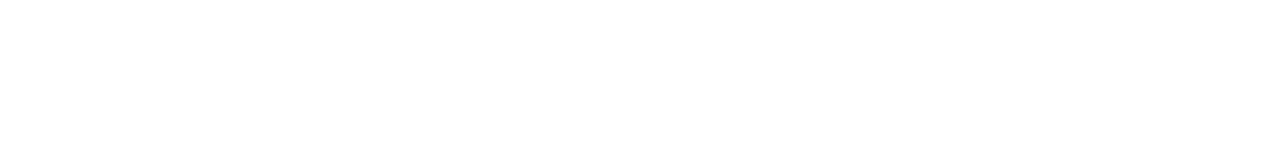
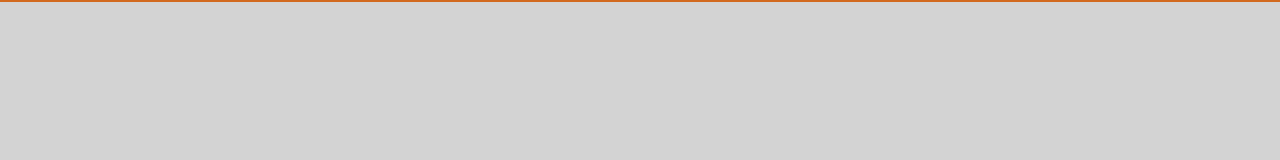
Before and after one commit to heabarnette/fewd_landing_page_clone, a plain HTML site: page index.html in a window 1280 px wide. Drawn offline with Linux system fonts and the light colour scheme.

Commit message:
Added navigation

```diff
--- a/css/style.css
+++ b/css/style.css
@@ -46,3 +46,20 @@ table {
 	border-collapse: collapse;
 	border-spacing: 0;
 }
+
+body {
+    background-color: LightGray;
+}
+div {
+    border: 1px solid Chocolate;
+}
+
+/* Navigation Section */
+.top-navigation {
+	background-color: #fff;
+}
+.top-navigation < .content {
+	width: 970px;
+	height: 70px;
+	margin: 0 auto;
+}
--- a/index.html
+++ b/index.html
@@ -6,6 +6,10 @@
 	<link rel="stylesheet" href="css/style.css">
 </head>
 <body>
+	<nav class="top-navigation">
+		<div class="content"></div>
+	</nav>
 
 </body>
+
 </html>
```
